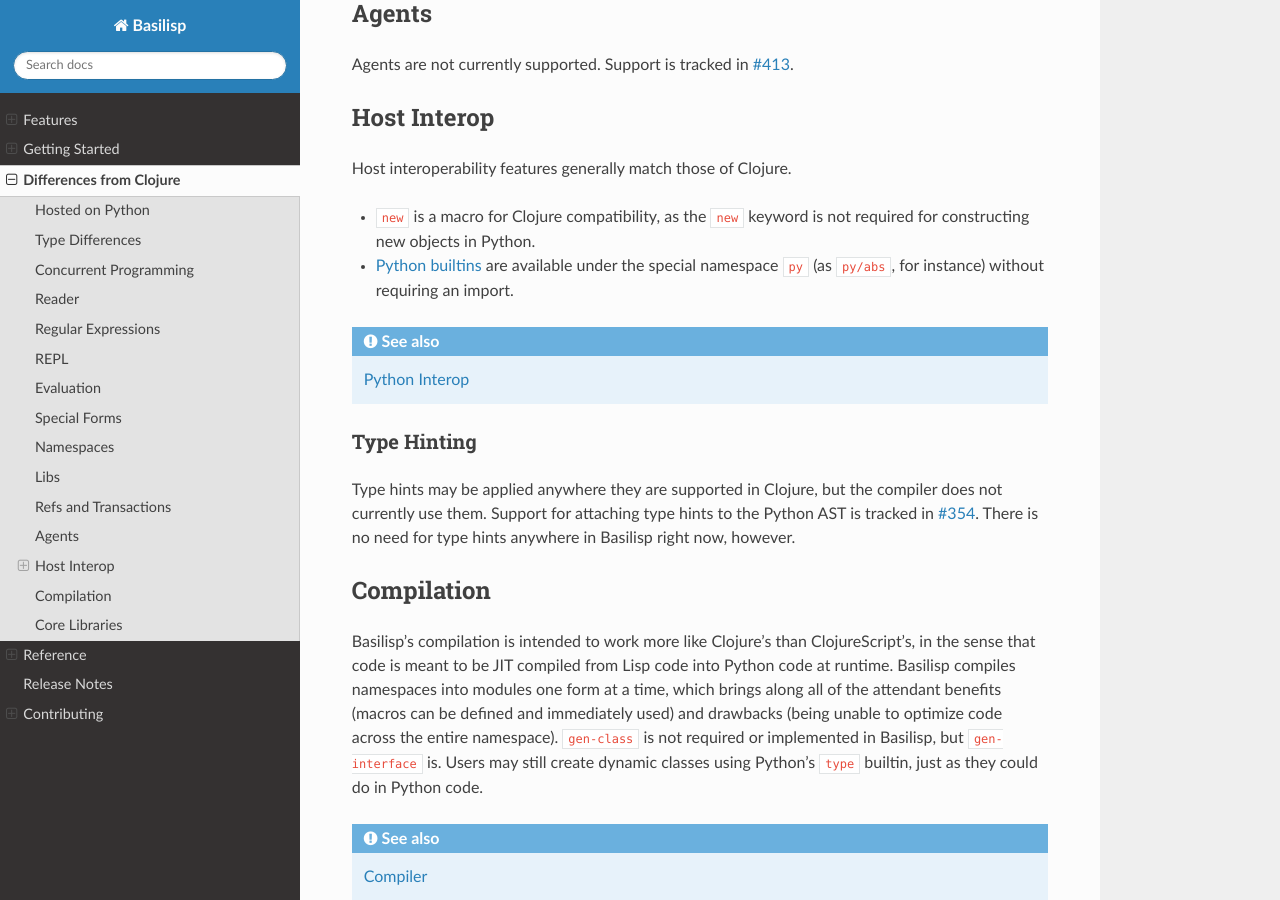
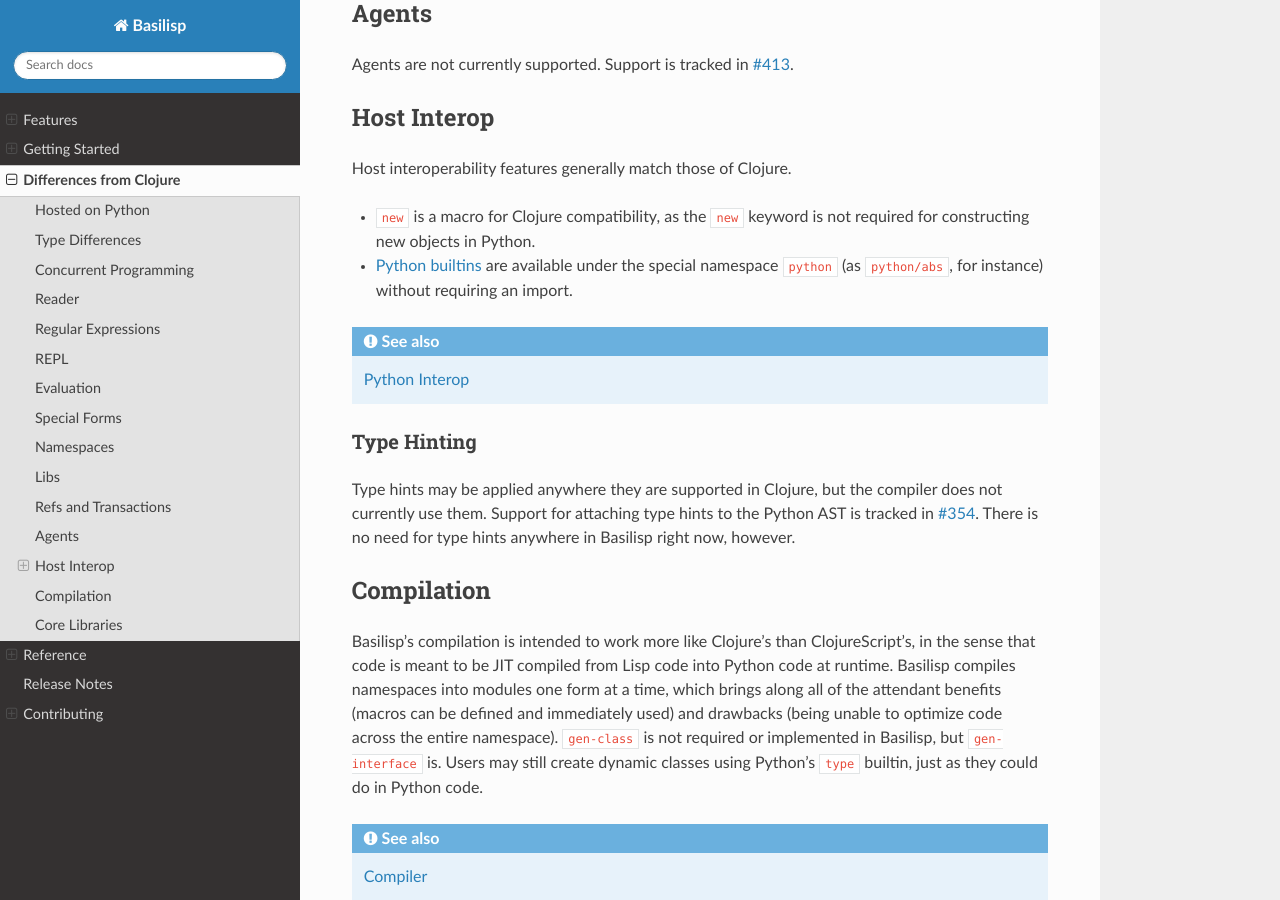
Before and after one commit to basilisp-lang/basilisp, a Sphinx documentation site: the page built from docs/differencesfromclojure.rst, in a window 1280 px wide and 900 px high, scrolled down 3079 px. Built offline with Sphinx 7.4.7 and the Read the Docs theme 2.0.0, drawn with Linux system fonts in a browser that asks for light colours; cross-references to code outside the pages are shown as plain code.

```diff
--- a/docs/differencesfromclojure.rst
+++ b/docs/differencesfromclojure.rst
@@ -156,7 +156,7 @@ Host Interop
 Host interoperability features generally match those of Clojure.
 
 * :lpy:fn:`new` is a macro for Clojure compatibility, as the ``new`` keyword is not required for constructing new objects in Python.
-* `Python builtins <https://docs.python.org/3/library/functions.html>`_ are available under the special namespace ``py`` (as ``py/abs``, for instance) without requiring an import.
+* `Python builtins <https://docs.python.org/3/library/functions.html>`_ are available under the special namespace ``python`` (as ``python/abs``, for instance) without requiring an import.
 
 .. seealso::
 
```
Also changed, not shown: CHANGELOG.md (+1 -0 lines), 1 other file.
